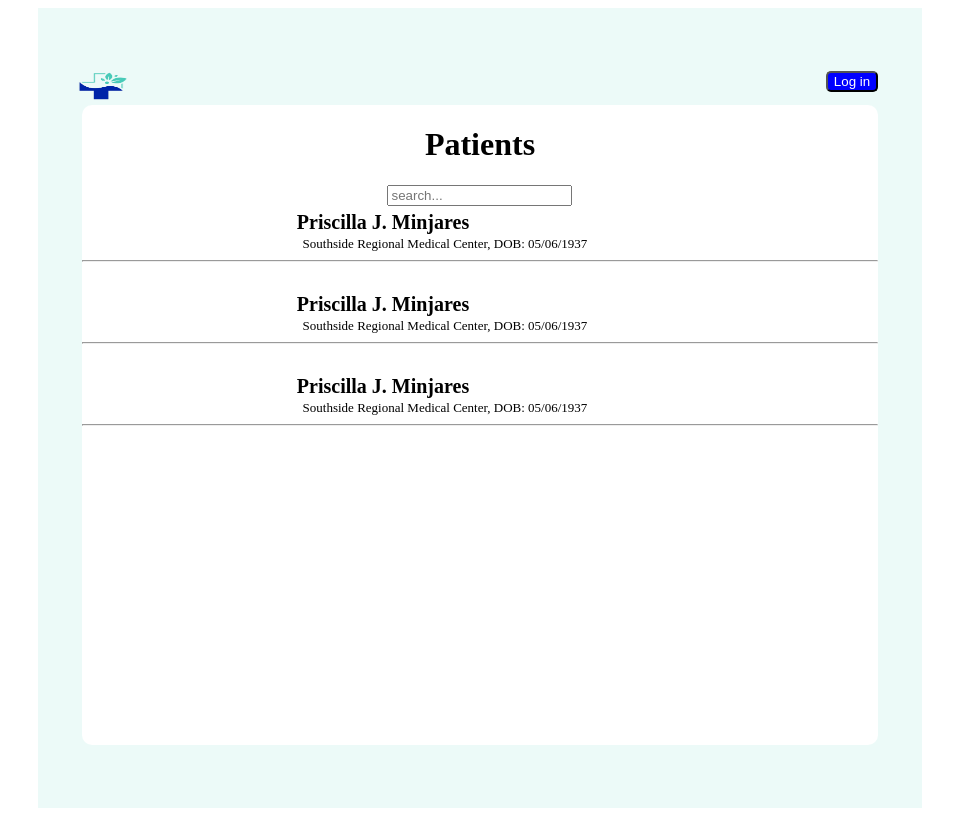
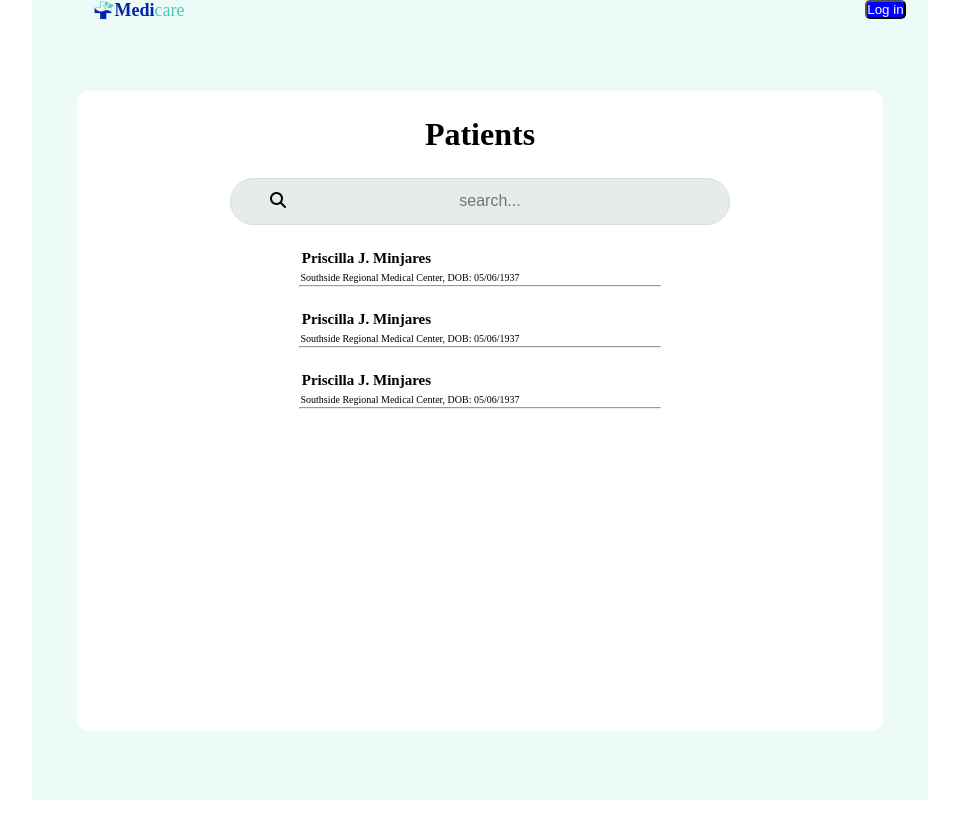
Before and after one commit to webdevfardins/html-css, a plain HTML site: page index.html in a window 1280 px wide. Shown: the whole page, without its empty margins (160-1119 px from the left). Drawn offline with Linux system fonts and the light colour scheme.

Commit message:
modified index.html

```diff
--- a/index.html
+++ b/index.html
@@ -4,20 +4,32 @@
     <meta charset="UTF-8" />
     <meta name="viewport" content="width=device-width, initial-scale=1.0" />
     <title>Document</title>
+    <link rel="stylesheet" href="https://cdnjs.cloudflare.com/ajax/libs/font-awesome/6.5.2/css/all.min.css" integrity="sha512-SnH5WK+bZxgPHs44uWIX+LLJAJ9/2PkPKZ5QiAj6Ta86w+fsb2TkcmfRyVX3pBnMFcV7oQPJkl9QevSCWr3W6A==" crossorigin="anonymous" referrerpolicy="no-referrer" />
     <style>
-      #container {
+      *{
+        margin: 0;
+        padding: 0;
+        box-sizing: border-box;
+      }
+      .container {
         width: 70%;
         height: 100vh;
         display: flex;
-        justify-content: center;
+        margin: 0 auto;
         flex-direction: column;
         background-color: #ecfaf8;
         align-items: center;
-        margin-left: 15%;
-      }
+
+
+       }
+       @media screen and (max-width: 600px) {
+  .container {
+    width: 100%; /* Adjust width for smaller screens */
+  }
+}
       #logo {
-        width: 50px;
-        height: 30px;
+        width:20px;
+        height: 20px;
         margin-left: 40px;
       }
 
@@ -28,42 +40,100 @@
         justify-content: center;
         background-color: #fff;
         border-radius: 10px;
+        margin: auto;
       }
 
       .font {
-        font-size: 20px;
+        font-size: 15px;
         font-weight: bold;
-        margin-top: 5px;
-        margin-left: 215px;
+        margin-top: 6px;
+        margin-left: 225px;
         display: flex;
         align-items: center;
         margin-bottom: 0%;
       }
       .text {
-        margin-top: 0;
-        font-size: small;
+        margin:auto;
+        font-size: 10px;
         margin-top: 0%;
-        margin-right: 70px;
+        margin-right: 140px;
+
       }
       .ctn {
         display: flex;
         justify-content: space-between;
         width: 95%;
-        margin-top: 0%;
-        margin-right: auto;
+
       }
       #btn {
         background-color: blue;
         color: #fff;
         border-radius: 5px;
       }
+      #Search {
+        color: #000;
+      }
+      .bar{
+  margin:0 auto;
+  width:500px;
+  border-radius:30px;
+  border:1px solid #dcdcdc;
+  background-color: #E6ECEB;
+  margin-top: 25px;
+  margin-bottom: 25px;
+}
+.searchbar{
+  height:45px;
+  border:none;
+  width:400px;
+  font-size:16px;
+  outline: none;
+  background-color: #E6ECEB;
+  text-align: center;
+
+}
+.search{
+  height:20px;
+  position:relative;
+  top:5px;
+  left:10px;
+}
+hr{
+  width: 45%;
+  display: flex;
+  margin: auto;
+
+}
+h1{
+  margin-top: 25px;
+}
+#md{
+  color: #0024A6;
+  font-size: large;
+  font-weight: bold;
+  margin-top: 0%;
+}
+#ca{
+  color: #49CBB9;
+  font-size: large;
+  font-weight: 400;
+}
+      #logotext {
+  display: flex;
+  width:100px;
+  margin-top: auto;
+ }
+
+
+
     </style>
   </head>
   <body>
-    <div id="container">
+    <div class="container">
       <div class="ctn">
-        <div>
+        <div id="logotext">
           <img id="logo" src="logo-removebg-preview.png" alt="" />
+          <span id="md">Medi</span><span id="ca">care</span>
         </div>
         <div>
           <button id="btn">Log in</button>
@@ -72,9 +142,10 @@
 
       <div id="box">
         <h1>Patients</h1>
-        <div id="input">
-            <input type="search" placeholder="search..."/>
-          </div>
+        <div class="bar">
+          <a href="#"><i id="Search" class="fa-solid fa-magnifying-glass"></i></a>
+          <input class="searchbar" type="text" placeholder="search...">
+                  </div>
         <span class="font">Priscilla J. Minjares<br /></span>
         <span class="text"
           >Southside Regional Medical Center, DOB: 05/06/1937</span
```
